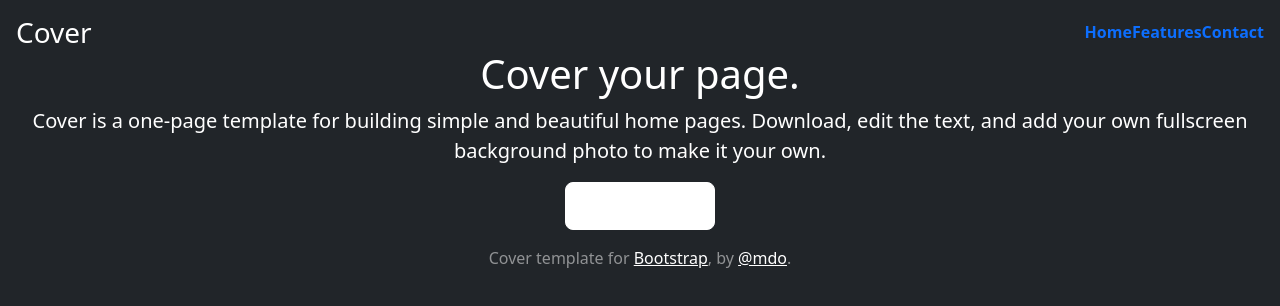
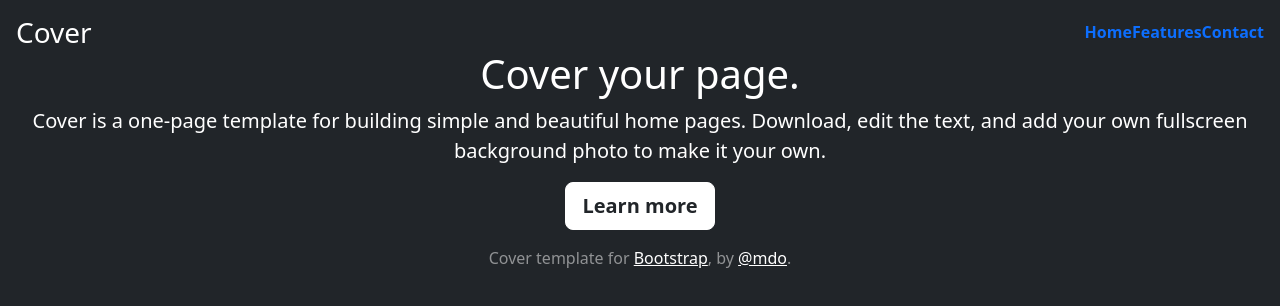
Before and after one commit to tonjetj/css-framework-practice, a website: page index.html in a window 1280 px wide. Drawn offline with nearby package versions, Linux system fonts and the light colour scheme.

Commit message:
made button text dark

```diff
--- a/index.html
+++ b/index.html
@@ -25,7 +25,7 @@
         <h1>Cover your page.</h1>
         <p class="lead">Cover is a one-page template for building simple and beautiful home pages. Download, edit the text, and add your own fullscreen background photo to make it your own.</p>
         <p class="lead">
-          <a href="#" class="btn btn-lg btn-secondary fw-bold border-white bg-white">Learn more</a>
+          <a href="#" class="btn btn-lg btn-secondary fw-bold border-white bg-white text-dark">Learn more</a>
         </p>
       </main>
 
```
